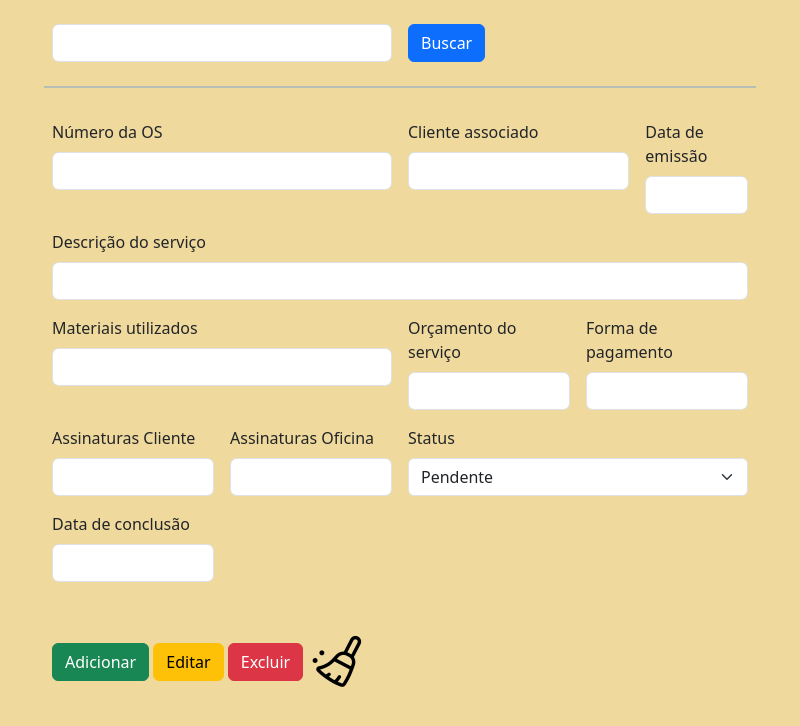
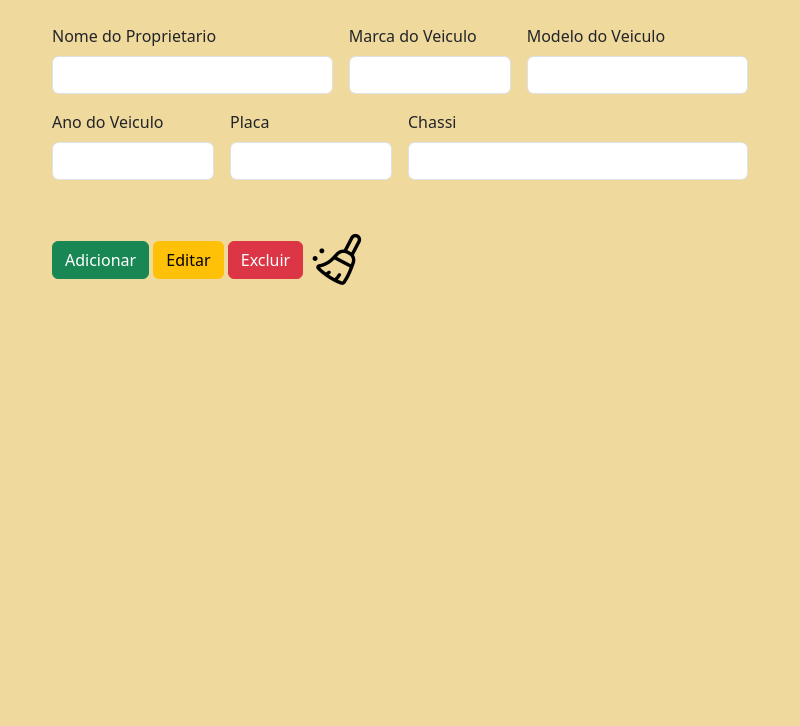
Before and after one commit to nathanfreire/Auto_eletrico_Jorge, an Electron app: page src/views/carro.html in a window 800 px wide. Drawn offline with Linux system fonts and the light colour scheme.

Commit message:
auto_eletrico_jorge

```diff
--- a/src/views/carro.html
+++ b/src/views/carro.html
@@ -1,101 +1,57 @@
 <!DOCTYPE html>
-<html lang="pt-BR">
+<html lang="pt-br">
 
 <head>
     <meta charset="UTF-8">
     <meta name="viewport" content="width=device-width, initial-scale=1.0">
-    <title>Ordem de serviço</title>
+    <title>Ordem de Serviço</title>
+    <!-- Bootstrap -->
+    <link rel="stylesheet" href="../public/css/bootstrap.min.css">
+    <!-- CSS personalizado -->
+    <link rel="stylesheet" href="../public/css/style.css">
+    <!-- impedir a execução de scripts externos ou não autorizados -->
+    <meta http-equiv="Content-Security-Policy" content="script-src 'self' 'unsafe-inline'">
 </head>
-<!-- Bootstrap -->
-<link rel="stylesheet" href="../public/css/bootstrap.min.css">
-<!-- CSS Personalizado -->
-<link rel="stylesheet" href="../public/css/style.css">
-<!-- impedir a execução de scripts externos ou não autorizados -->
-<meta http-equiv="Content-Security-Policy" content="script-src 'self' 'unsafe-inline'">
 
 <body>
     <div class="container">
-        <form id="frmClient" class="mt-2 row g-3">
-            <!-- Buscar Cliente -->
-            <div class="col-md-6">
-                <input type="text" class="form-control" id="searchClient" maxlength="30" spellcheck="false">
-            </div>
-            <div class="col-md-4">
-                <button type="button" class="btn btn-primary" id="btnRead" onclick="searchClient()">Buscar</button>
-            </div>
-            <!-- -->
-            <hr class="mt-4 border border-primary border -1">
+        <form class="mt-2 row g-3">
 
-            <!-- Número da OS -->
-            <div class="col-md-6">
-             <label for="inputNumberClient" class="form-label">Número da OS</label>
-             <input type="text" class="form-control" id="inputNumberClient" spellcheck="false" required maxlength="30">
+            <!-- Nome do Proprietario -->
+            <div class="col-md-5">
+                <label for="inputProprietarioClient" class="form-label">Nome do Proprietario</label>
+                <input type="text" class="form-control" id="inputProprietarioClient" spellcheck="false" maxlength="15">
+               </div>
+
+            <!-- Marca do carro -->
+            <div class="col-md-3">
+             <label for="inputMarcaClient" class="form-label">Marca do Veiculo</label>
+             <input type="text" class="form-control" id="inputMarcaClient" spellcheck="false" required maxlength="15">
             </div>
 
-            <!-- Cliente associado -->
+            <!-- Modelo do Veiculo -->
             <div class="col-md-4">
-                <label for="inputAssociadoClient" class="form-label">Cliente associado</label>
-                <input type="text" class="form-control" id="inputAssociadoClient" spellcheck="false" maxlength="30">
+                <label for="inputModeloClient" class="form-label">Modelo do Veiculo</label>
+                <input type="text" class="form-control" id="inputModeloClient" spellcheck="false" required maxlength="20">
                </div>
 
-            <!-- Data de emissão -->
-            <div class="col-md-2">
-                <label for="inputEmissãoClient" class="form-label">Data de emissão</label>
-                <input type="text" class="form-control" id="inputEmissãoClient" spellcheck="false" required maxlength="8">
+            <!-- Ano do Veiculo -->
+            <div class="col-md-3">
+                <label for="inputAnoClient" class="form-label">Ano do Veiculo</label>
+                <input type="text" class="form-control" id="inputAnoClient" spellcheck="false" maxlength="15">
                </div>
 
-            <!-- Descrição do serviço -->
-            <div class="col-md-12">
-                <label for="inputDescricaoClient" class="form-label">Descrição do serviço</label>
-                <input type="text" class="form-control" id="inputDescricaoClient" spellcheck="false" required maxlength="200">
+               <!-- Placa -->
+            <div class="col-md-3">
+                <label for="inputPlacaClient" class="form-label">Placa</label>
+                <input type="text" class="form-control" id="inputPlacaClient" spellcheck="false" required maxlength="15">
                </div>
 
-               <!-- Materiais utilizados -->
+               <!-- Chassi -->
             <div class="col-md-6">
-                <label for="inputPecasClient" class="form-label">Materiais utilizados</label>
-                <input type="text" class="form-control" id="inputPecasClient" spellcheck="false" required maxlength="60">
+                <label for="inputChassiClient" class="form-label">Chassi</label>
+                <input type="text" class="form-control" id="inputChassiClient" spellcheck="false" required maxlength="30">
                </div>
-
-               <!-- Orçamento do serviço -->
-            <div class="col-md-3">
-                <label for="inputOrcamentoClient" class="form-label">Orçamento do serviço</label>
-                <input type="text" class="form-control" id="inputOrcamentoClient" spellcheck="false" required maxlength="30">
-               </div>
-
-               <!-- Forma de pagamento -->
-            <div class="col-md-3">
-                <label for="inputpagamentoClient" class="form-label">Forma de pagamento</label>
-                <input type="text" class="form-control" id="inputpagamentoClient" spellcheck="false" required maxlength="20">
-               </div>
-
-            <!-- Assinaturas -->
-            <div class="col-md-3">
-                <label for="inputAssinaturasClient" class="form-label">Assinaturas Cliente</label>
-                <input type="text" class="form-control" id="inputAssinaturasClient" spellcheck="false" maxlength="20">
-               </div>
-
-               <!-- Assinaturas -->
-            <div class="col-md-3">
-                <label for="inputAssinaturasClient" class="form-label">Assinaturas Oficina</label>
-                <input type="text" class="form-control" id="inputAssinaturasClient" spellcheck="false" maxlength="20">
-               </div>
-
-               <!-- Status -->
-            <div class="col-md-6">
-                <label for="status" class="form-label">Status</label>
-                <select class="form-select" id="status" name="status">
-                    <option value="pendente">Pendente</option>
-                    <option value="em andamento">Em andamento</option>
-                    <option value="concluída">Concluída</option>
-                </select>
-            </div>
-
-               <!-- Data de conclusão -->
-            <div class="col-md-3">
-                <label for="inputconclusãoClient" class="form-label">Data de conclusão</label>
-                <input type="text" class="form-control" id="inputconclusãoClient" spellcheck="false" required maxlength="30">
-               </div>
-
 
                 <!-- Botões -->
                  <div class="mt-5">
```
